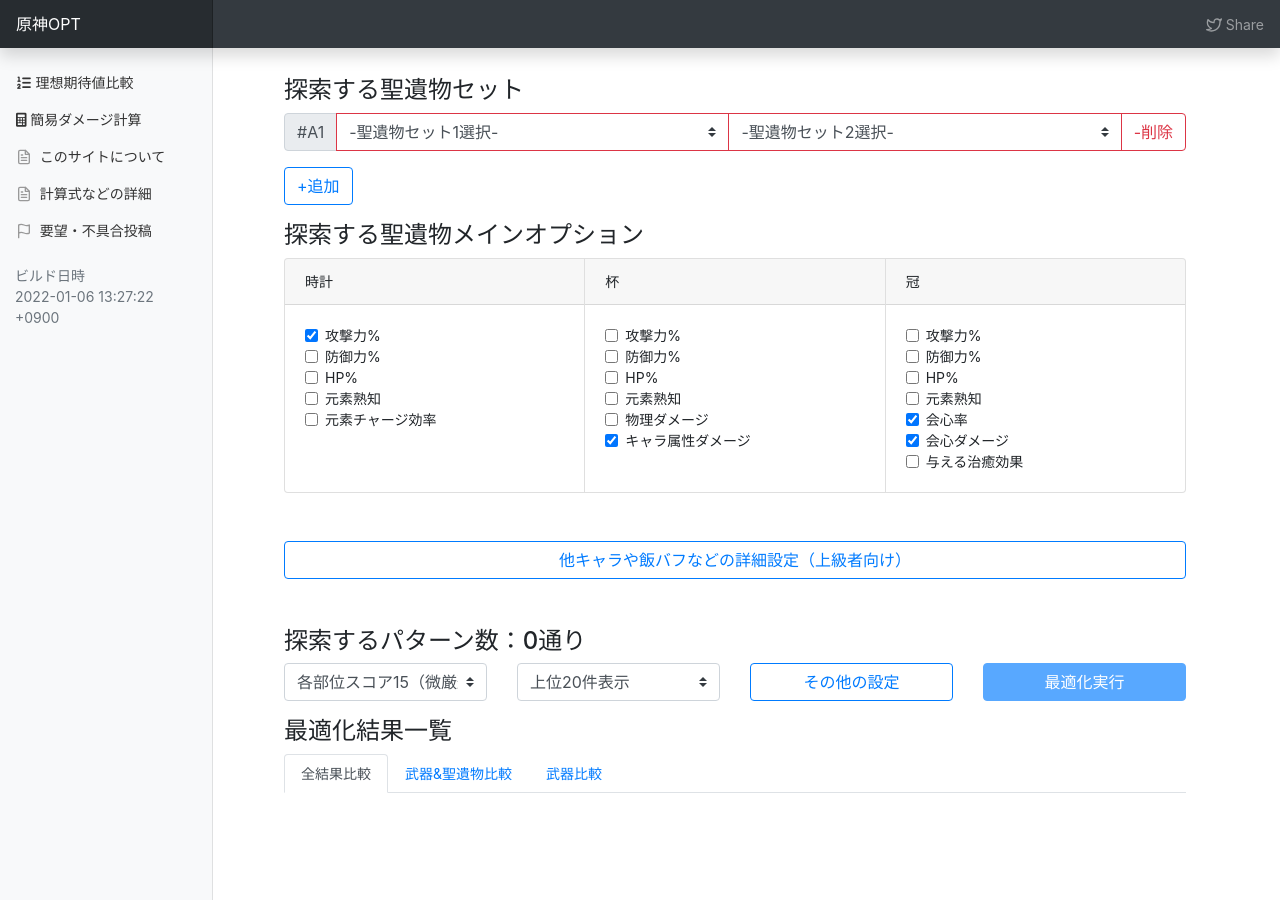
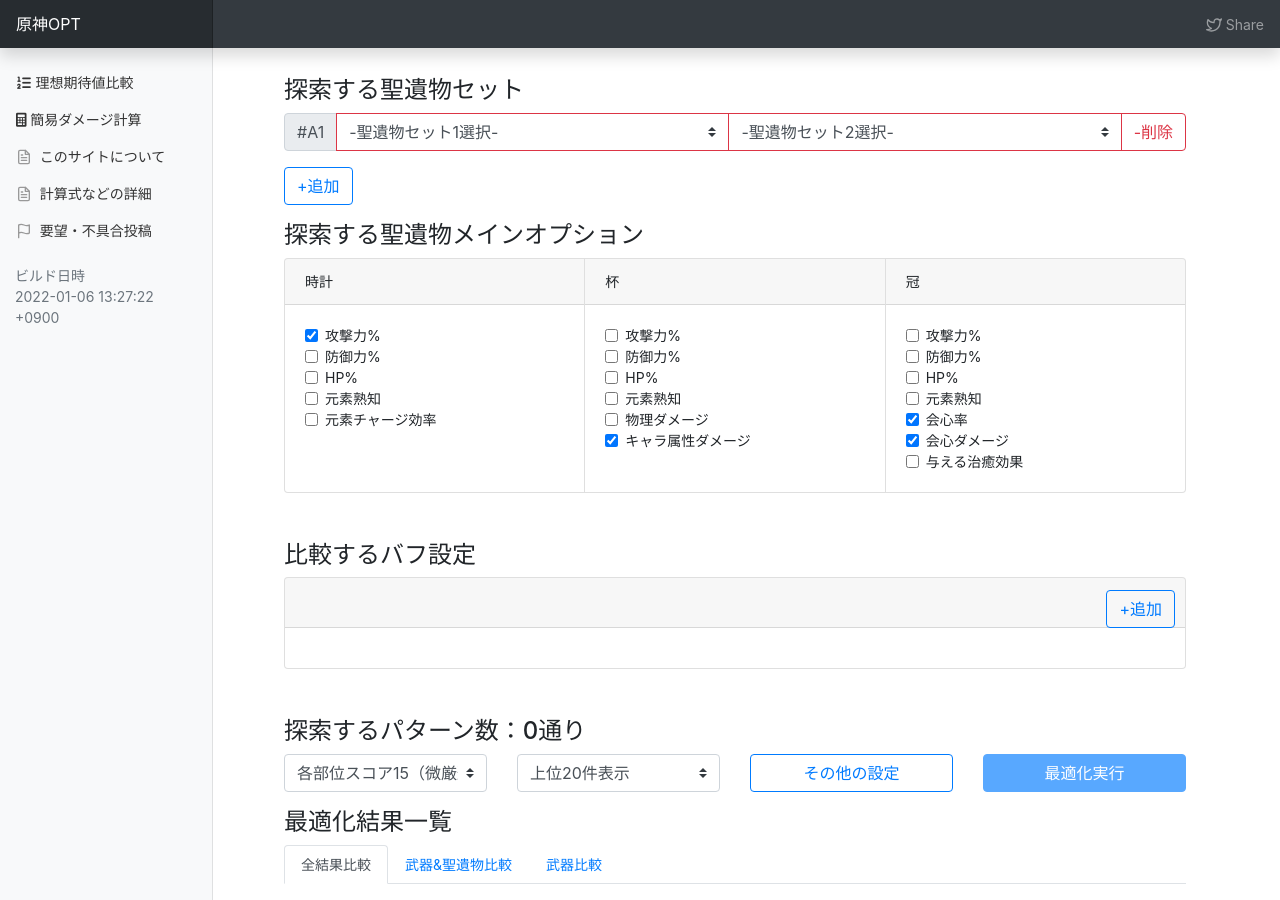
Before and after one commit to k3kaimu/genshinopt, a Jekyll site: the page built from index.html, in a window 1280 px wide and 900 px high, scrolled down 541 px. Built offline with Jekyll 4.4.1, drawn with Linux system fonts in a browser that asks for light colours; nearby versions of some CDN libraries; the list of posts is cut into pages by our own code; before the commit the page ends 1350 px from its top, so only the background shows below that; some of the changed lines change nothing that is shown.

Commit message:
update index

```diff
--- a/_includes/ui/external_buff_setting.html
+++ b/_includes/ui/external_buff_setting.html
@@ -1,5 +1,5 @@
-<button type="button" class="btn btn-outline-primary btn-block" data-toggle="collapse" data-target="#{{ include.id }}_details">他キャラや飯バフなどの詳細設定（上級者向け）</button>
-<div class="collapse mt-2" id="{{ include.id }}_details">
+<div>
+  <div>
     <p class="text-danger">
       注意：百分率（%）の欄は倍率値を入力してください（例：33% -> 0.33）
     </p>
@@ -54,3 +54,4 @@
       </div>
     </div>
   </div>
+</div>
--- a/index.html
+++ b/index.html
@@ -118,13 +118,53 @@
 </div>
 
 
+<h4 class="h4">比較するバフ設定</h4>
+<div class="mb-5">
+  <div class="card" id="external_buff_list">
+    <div class="card-header">
+      <ul class="nav nav-tabs card-header-tabs" role="tablist">
+        <!-- ko foreach: { data: comparingExternalBuffList, as: 'externalBuff' }  -->
+        <li class="nav-item">
+          <a class="nav-link" data-toggle="tab" data-bind="attr: {href: `#external_buff_tab_${externalBuffIndex()}` }" role="tab">
+            <span data-bind="text: `#B${externalBuffIndex()+1}`"></span>
+          </a>
+        </li>
+        <!-- /ko -->
+        <li class="nav-item ml-auto">
+          <button type="button" class="btn btn btn-outline-primary ml-2" data-bind="click: addComparingExternalBuff">+追加</button>
+        </li>
+      </ul>
+    </div>
+    <div class="card-body">
+      <div class="tab-content">
+        <!-- ko foreach: { data: comparingExternalBuffList, as: 'externalBuff' }  -->
+        <div class="tab-pane fade" data-bind="attr: {id: `external_buff_tab_${externalBuffIndex()}` }" role="tabpanel">
+          <div class="mb-3" data-bind="with: externalBuff">
+            {% include ui/external_buff_setting.html isEnableCollapse=false %}
+          </div>
+          <div class="row">
+            <div class="col-sm-6">
+              <button type="button" data-bind="click: () => $root.dupComparingExternalBuff(externalBuffIndex())" class="btn btn-outline-primary btn-block">この設定を複製</button>
+            </div>
+            <div class="col-sm-6">
+              <button type="button" data-bind="click: () => $root.removeComparingExternalBuff(externalBuffIndex())" class="btn btn-outline-danger btn-block">この設定を削除</button>
+            </div>
+          </div>
+        </div>
+        <!-- /ko -->
+      </div>
+    </div>
+  </div>
+</div>
+
+<!--
 <div class="mb-5">
   <button type="button" class="btn btn-outline-primary btn-block" data-toggle="collapse" data-target="#buffSetting">他キャラや飯バフなどの詳細設定（上級者向け）</button>
-  <div class="collapse mt-2" id="buffSetting">
+  <div class="collapse mt-2" id="buffSetting" data-bind="with: externalBuff">
     <p class="text-danger">
       注意：百分率（%）の欄は倍率値を入力してください（例：33% -> 0.33）
     </p>
-    <div class="form-row" data-bind="with: externalBuff">
+    <div class="form-row">
       <div class="col-sm-3 col-6">
         <label data-bind="css: textInputCSS(addAtk())">攻撃力実数</label>
         <input type="text" class="form-control" data-bind="value: addAtk, css: textInputCSS(addAtk())" placeholder="例：1000">
@@ -177,7 +217,7 @@
   </div>
 </div>
 
-
+ -->
 
 
 
@@ -667,7 +707,6 @@
                   </p>
                 </div>
               </div>
-
             </div>
           </div>
         </div>
--- a/js/modules/migrator.mjs
+++ b/js/modules/migrator.mjs
@@ -48,3 +48,10 @@
 
     return obj;
 });
+
+
+// index: v1 -> v2
+indexDataMigrator.appendPatch(function(obj){
+    obj.buff = [obj.buff];
+    return obj;
+});
--- a/js/page/index.js
+++ b/js/page/index.js
@@ -69,85 +69,6 @@
         }.bind(this);
     }
 
-
-    function ExternalBuff()
-    {
-        this.addAtk = ko.observable();
-        this.rateAtk = ko.observable();
-        this.addDef = ko.observable();
-        this.rateDef = ko.observable();
-        this.addHP = ko.observable();
-        this.rateHP = ko.observable();
-        this.crtRate = ko.observable();
-        this.crtDmg = ko.observable();
-        this.mastery = ko.observable();
-        this.dmgBuff = ko.observable();
-        this.recharge = ko.observable();
-        this.resisDown = ko.observable();
-
-        this.applyDmgCalc = function(calc){
-            Calc.VGData.pushContext('ExternalBuff');
-
-            calc.addAtk.value += Number(this.addAtk() || 0);
-            calc.rateAtk.value += Number(this.rateAtk() || 0);
-            calc.addDef.value += Number(this.addDef() || 0);
-            calc.rateDef.value += Number(this.rateDef() || 0);
-            calc.addHP.value += Number(this.addHP() || 0);
-            calc.rateHP.value += Number(this.rateHP() || 0);
-            calc.baseCrtRate.value += Number(this.crtRate() || 0);
-            calc.baseCrtDmg.value += Number(this.crtDmg() || 0);
-            calc.baseMastery.value += Number(this.mastery() || 0);
-            calc.baseAllDmg.value += Number(this.dmgBuff() || 0);
-            calc.baseRecharge.value += Number(this.recharge() || 0);
-            calc.baseAllResis.value -= Number(this.resisDown() || 0);
-            Calc.VGData.popContext();
-
-            return calc;
-        }.bind(this);
-
-        this.textInputCSS = function(value) {
-            if(isValidNumber(value) && value != 0)
-                return "text-success";
-            else if(!isValidNumber(value) && value != undefined)
-                return "text-danger";
-            else
-                return "";
-        }.bind(this);
-
-        this.toJS = function(){
-            let obj = {};
-            obj.addAtk = this.addAtk();
-            obj.rateAtk = this.rateAtk();
-            obj.addDef = this.addDef();
-            obj.rateDef = this.rateDef();
-            obj.addHP = this.addHP();
-            obj.rateHP = this.rateHP();
-            obj.crtRate = this.crtRate();
-            obj.crtDmg = this.crtDmg();
-            obj.mastery = this.mastery();
-            obj.dmgBuff = this.dmgBuff();
-            obj.recharge = this.recharge();
-            obj.resisDown = this.resisDown();
-            return obj;
-        }.bind(this);
-
-        this.fromJS = function(obj) {
-            this.addAtk(obj.addAtk);
-            this.rateAtk(obj.rateAtk);
-            this.addDef(obj.addDef);
-            this.rateDef(obj.rateDef);
-            this.addHP(obj.addHP);
-            this.rateHP(obj.rateHP);
-            this.crtRate(obj.crtRate);
-            this.crtDmg(obj.crtDmg);
-            this.mastery(obj.mastery);
-            this.dmgBuff(obj.dmgBuff);
-            this.recharge(obj.recharge);
-            this.resisDown(obj.resisDown);
-        }.bind(this);
-    }
-
-
     function ViewModel() {
         this.readyNLopt = ko.observable();
 
@@ -202,7 +123,32 @@
             { value: "Heal",    label: "与える治癒効果",    checked: ko.observable(false) },
         ];
 
-        this.externalBuff = new ExternalBuff();
+        this.comparingExternalBuffList = ko.observableArray();
+
+        this.selectLastOfExternalBuffList = function() {
+            $(`#external_buff_list .nav-link`).removeClass("active");
+            $(`#external_buff_list .tab-pane`).removeClass("active");
+
+            let lastIndex = this.comparingExternalBuffList().length;
+            $(`#external_buff_list ul li:nth-child(${lastIndex}) a`).tab('show');
+        }.bind(this);
+
+        this.addComparingExternalBuff = function(){
+            this.comparingExternalBuffList.push(new UI.ExternalBuffSetting());
+            this.selectLastOfExternalBuffList();
+        }.bind(this);
+
+        this.dupComparingExternalBuff = function(index){
+            let srcObj = this.comparingExternalBuffList()[index].toJS();
+            this.addComparingExternalBuff();
+            this.comparingExternalBuffList().at(-1).fromJS(srcObj);
+        }.bind(this);
+
+        this.removeComparingExternalBuff = function(index) {
+            let target = this.comparingExternalBuffList()[index];
+            this.comparingExternalBuffList.remove(target);
+            this.selectLastOfExternalBuffList();
+        }.bind(this);
 
         this.optTotalCost = ko.observable();
 
@@ -241,6 +187,14 @@
                             this.hatMainStatus.forEach(hat => {
                                 if(! hat.checked()) return;
 
+                                let exbuffs = this.comparingExternalBuffList().slice(0);
+
+                                // バフ設定の個数が0なら，初期値を追加する
+                                if(exbuffs.length == 0) {
+                                    exbuffs.push(new UI.ExternalBuffSetting());
+                                }
+
+                                exbuffs.forEach((externalBuff, ibuff) => {
                                     dst.push({
                                         character: this.characterSelector.viewModel(),
                                         attack: this.characterSelector.selectedAttack(),
@@ -252,9 +206,11 @@
                                         clock: clock,
                                         cup: cup,
                                         hat: hat,
-                                    exbuff: this.externalBuff,
+                                        exbuff: externalBuff,
+                                        iexbuff: ibuff,
                                         powRecharge: { isEnabled: this.usePowRecharge(), exp: Number(this.exponentOfRecharge()) },
                                         globalOpt: { isEnabled: this.useGlobalOpt(), maxEval: Number(this.numOfEvalGlobalOpt()) },
+                                    });
                                 });
                             });
                         })
@@ -394,15 +350,16 @@
             let ia = r.setting.iartifact;
 
             if(artname2 == undefined) {
-                return "#" + (index+1) + " : " + wname + "(#W" + (iw+1) + ")/" + artname1 + '4' + "(#A" + (ia+1) + ")";
+                return `#${index+1}：${wname}/${artname1}4（#W${r.setting.iweapon+1}/#A${r.setting.iartifact+1}/#B${r.setting.iexbuff+1}）`;
             } else {
-                return "#" + (index+1) + " : " + wname + "(#W" + (iw+1) + ")/" + artname1 + '2' + artname2 + "2(#A" + (ia+1) + ")";
+                return `#${index+1}：${wname}/${artname1}2${artname2}2（#W${r.setting.iweapon+1}/#A${r.setting.iartifact+1}/#B${r.setting.iexbuff+1}）`;
             }
         }.bind(this);
 
         this.textCardBodyOptimizedResult = function(index, r) {
             let line1 = "メイン：";
             line1 += r.setting.clock.label + "/" + r.setting.cup.label + "/" + r.setting.hat.label;
+            line1 = line1.replaceAll("ダメージ", "ダメ").replaceAll("キャラ", "");
 
             let line2 = "サブ累計：";
             let sp = "";
@@ -557,7 +514,7 @@
             });
 
             obj.totcost = this.optTotalCost();
-            obj.buff = this.externalBuff.toJS();
+            obj.buff = this.comparingExternalBuffList().map(a => a.toJS());
 
             obj.clock = {};
             this.clockMainStatus.forEach(c => {
@@ -603,7 +560,10 @@
             });
 
             this.optTotalCost(obj.totcost);
-            this.externalBuff.fromJS(obj.buff);
+            obj.buff.forEach(e => {
+                this.addComparingExternalBuff();
+                this.comparingExternalBuffList().at(-1).fromJS(e);
+            });
 
             this.clockMainStatus.forEach(c => {
                 c.checked(obj.clock[c.value]);
@@ -631,7 +591,10 @@
     ko.applyBindings(window.viewModel);
 
     // 初期設定
+    {
         viewModel.setShownResult("ALL");
+        // viewModel.addComparingExternalBuff();
+    }
 
     function loadDataFromURI(version, uri)
     {
```
Lines whose indentation alone changed are shown as unchanged.
